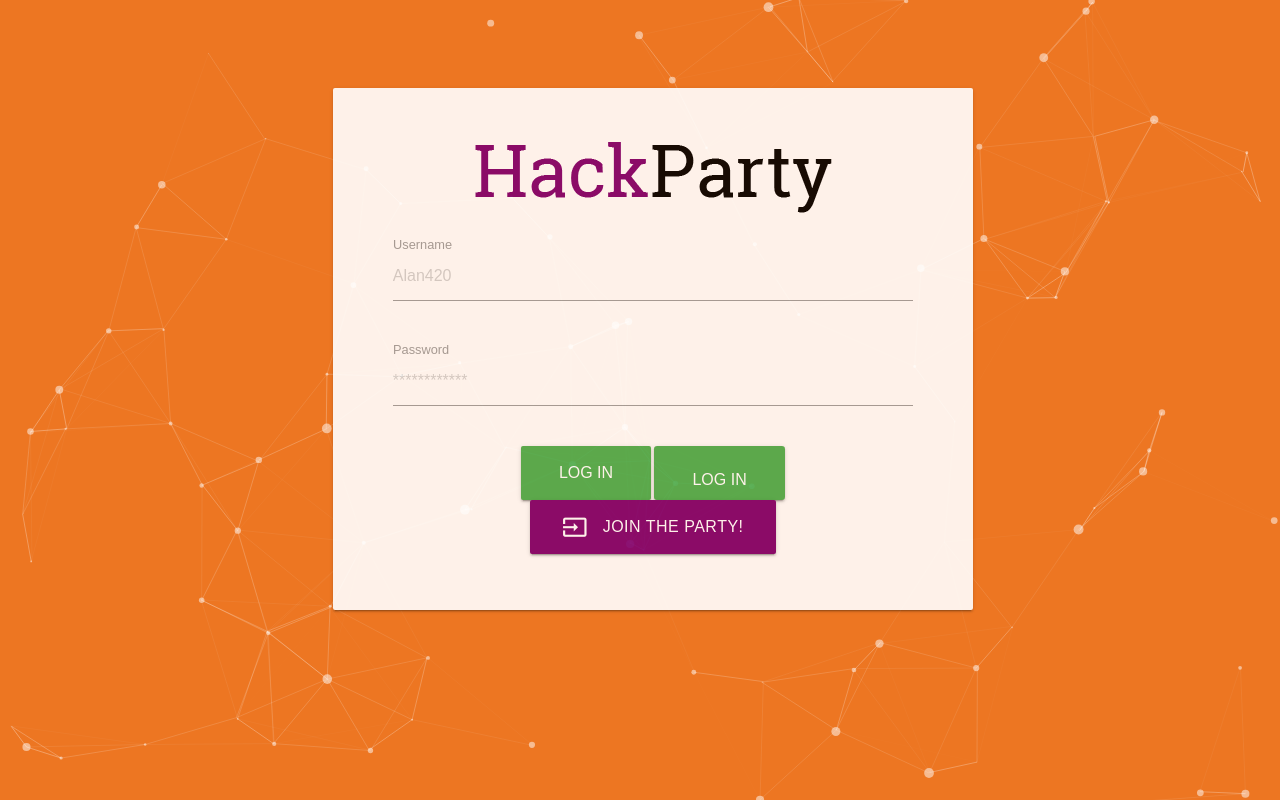
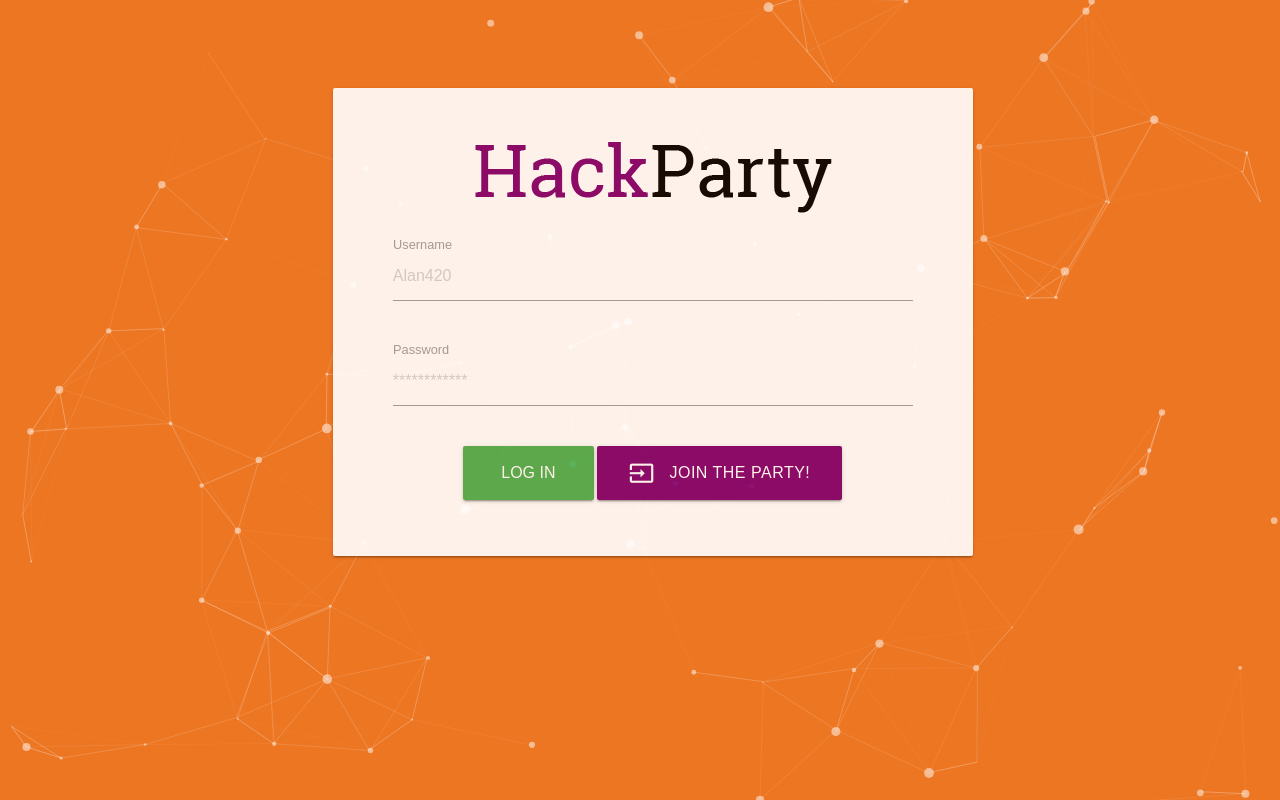
Before and after one commit to BennetMontgomery/HackParty, a Flask app: page / in a window 1280 px wide. Run offline with Flask 2, Linux system fonts and the light colour scheme; some libraries are stand-ins or nearby versions.

Commit message:
fixed double login button issue

```diff
--- a/templates/index.html
+++ b/templates/index.html
@@ -42,7 +42,6 @@
       </div>
 		<div class="container center-align">
 			<button class="waves-effect waves-light btn-large center-align green"><input type="submit" value="Log in"></button>
-			<input type="submit" class="waves-effect waves-light btn-large center-align green" style="padding-top: 1.5em" value="Log in">
 			<a class="waves-effect waves-light btn-large left-align" href="signup" style="background-color: #80006f"><i class="material-icons left">input</i>Join the Party!</a>
 		</div>
 	</form>
```
